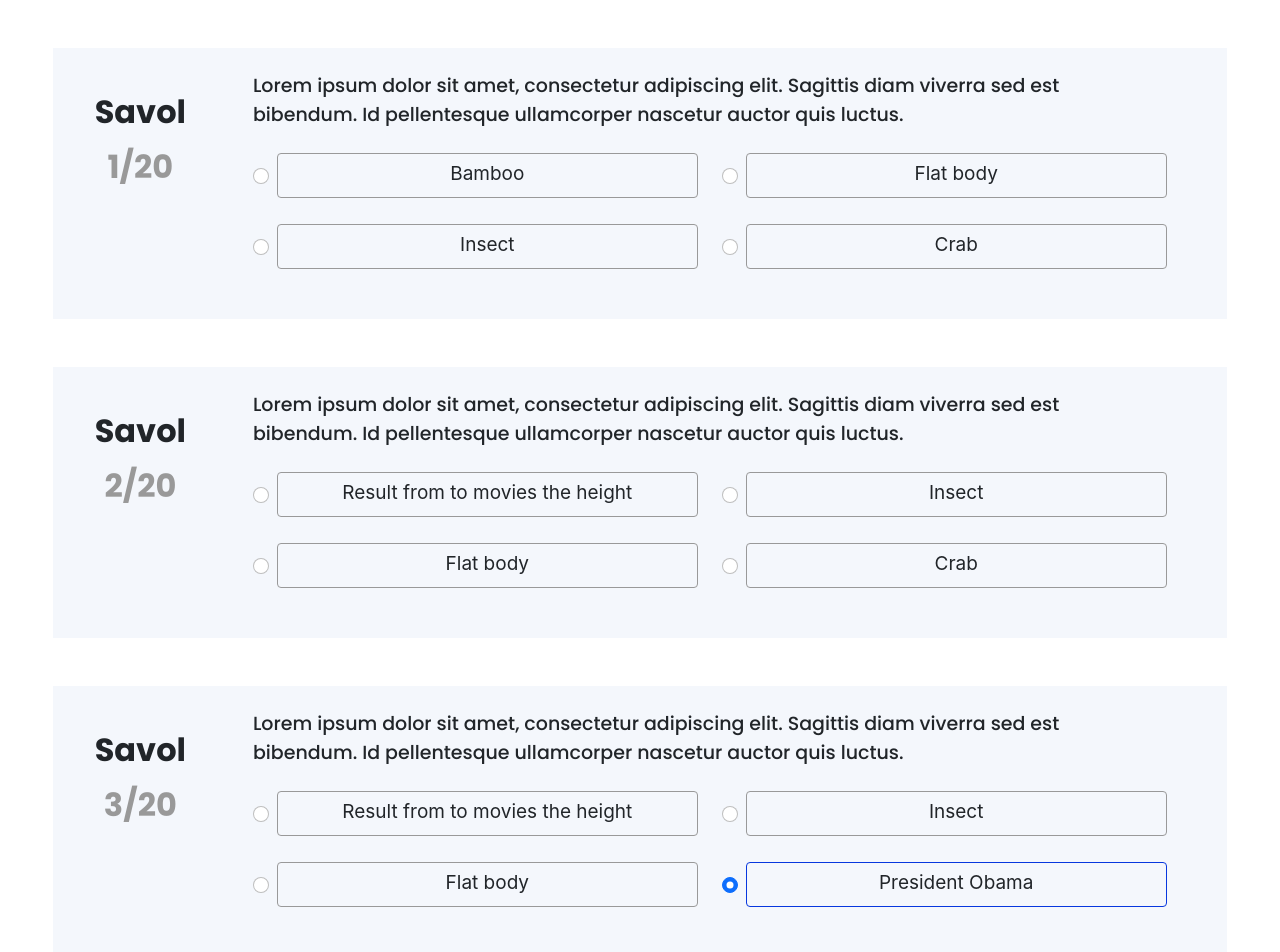
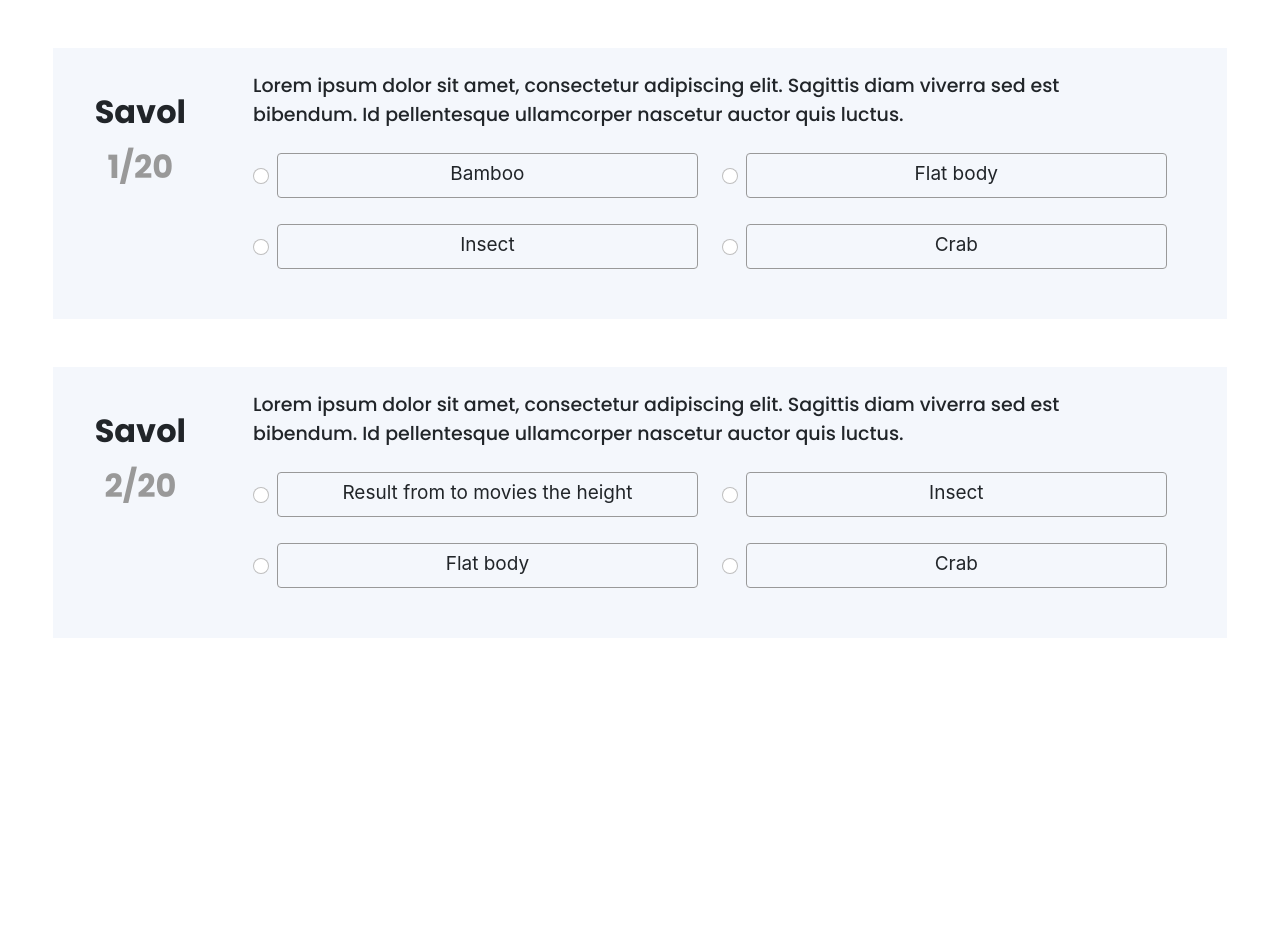
Before and after one commit to Abdullokh-dev/AK-Lavia-Academy, a Vue app: page /test in a window 1280 px wide. Shown: the part 120-1072 px from the top of the page. Built offline with nearby package versions, Linux system fonts and the light colour scheme.

Commit message:
Animate (Test, BuyCourse) page

```diff
--- a/src/pages/BuyCourse.vue
+++ b/src/pages/BuyCourse.vue
@@ -2,13 +2,13 @@
   <div class="row main-row">
 
     <div class="col-12">
-      <div class="text-1">
+      <div class="text-1" data-aos="fade-down">
         Kursga yozilish!
       </div>
     </div>
 
     <div class="row d-flex justify-content-md-center">
-      <div class="col-12 col-md-9">
+      <div class="col-12 col-md-9" data-aos="fade-in" data-aos-delay="400">
         <div class="select-div">
           <select aria-label="Default select example" class="form-select">
             <option selected>Lavia Android Developer</option>
@@ -20,7 +20,7 @@
       </div>
 
       <div class="col-12 col-md-2 d-flex justify-content-center justify-content-md-start">
-        <div class="button-div text-center mt-3">
+        <div class="button-div text-center mt-3" data-aos="fade-in" data-aos-delay="550">
           <button>To’lash</button>
         </div>
       </div>
@@ -30,28 +30,28 @@
       <div class="col-12 col-lg-11">
 
         <div class="row ps-4 ps-xl-0">
-          <div class="col-12 col-md-6 col-xl-3 mt-4 mt-md-5">
+          <div class="col-12 col-md-6 col-xl-3 mt-4 mt-md-5" data-aos="fade-in" data-aos-delay="700">
             <div class="card-course text-center">
               <div class="title">Boshlanish vaqti:</div>
               <div class="title-name">Noyabr</div>
             </div>
           </div>
 
-          <div class="col-12 col-md-6 col-xl-3 mt-md-5">
+          <div class="col-12 col-md-6 col-xl-3 mt-md-5" data-aos="fade-in" data-aos-delay="850">
             <div class="card-course text-center m-3">
               <div class="title">Kurs nomi:</div>
               <div class="title-name">Lavia android developer</div>
             </div>
           </div>
 
-          <div class="col-12 col-md-6 col-xl-3 mt-xl-5">
+          <div class="col-12 col-md-6 col-xl-3 mt-xl-5" data-aos="fade-in" data-aos-delay="1000">
             <div class="card-course text-center m-3">
               <div class="title">narxi:</div>
               <div class="title-name">1 000 000 so’m</div>
             </div>
           </div>
 
-          <div class="col-12 col-md-6 col-xl-3 mt-xl-5">
+          <div class="col-12 col-md-6 col-xl-3 mt-xl-5" data-aos="fade-in" data-aos-delay="1150">
             <div class="card-course text-center m-3">
               <div class="title">Qolgan joylar:</div>
               <div class="title-name">12</div>
@@ -62,7 +62,7 @@
       </div>
     </div>
     <div class="col-12">
-      <div class="text-2 ps-4 ps-md-3 ms-md-3 ps-xl-4 mt-xl-5">
+      <div class="text-2 ps-4 ps-md-3 ms-md-3 ps-xl-4 mt-xl-5 ms-xxl-5" data-aos="fade-right" data-aos-delay="1300">
         <span class="dark-text">Kurs haqida ma’lumot:</span>
         Lorem ipsum dolor sit amet, consectetur adipiscing elit ut aliquam, purus sit amet
         luctus venenatis, lectus magna fringilla urna, porttitor
--- a/src/pages/Test.vue
+++ b/src/pages/Test.vue
@@ -5,13 +5,13 @@
 
       <div class="row">
         <div class="col-12 text-center">
-          <div class="text-1">
+          <div class="text-1" data-aos="fade-down">
             LAVIA ACADEMY TEST
           </div>
         </div>
       </div>
 
-      <div class="row test-block pt-lg-4 pe-lg-5 mt-5">
+      <div class="row test-block pt-lg-4 pe-lg-5 mt-5" data-aos="fade-right">
         <div class="col-12 col-lg-2">
           <div class="text-1-order">
             Savol <span class="order">1/20</span>
@@ -21,13 +21,13 @@
         <div class="col-12 col-lg-10">
           <div class="row">
             <div class="col">
-              <div class="text-2">
+              <div class="text-2" data-aos="flip-down" data-aos-delay="400">
                 Lorem ipsum dolor sit amet, consectetur adipiscing elit. Sagittis diam viverra sed est bibendum. Id
                 pellentesque ullamcorper nascetur auctor quis luctus.
               </div>
             </div>
           </div>
-          <div class="row pb-5">
+          <div class="row pb-5" data-aos="flip-down" data-aos-delay="600">
             <div class="col-12 col-md-6 mt-4 ps-xxl-4">
               <div class="form-check">
                 <input id="exampleRadios1" checked class="form-check-input" name="exampleRadios" type="radio" value="option1">
@@ -38,8 +38,7 @@
             </div>
             <div class="col-12 col-md-6 mt-4 ps-xxl-4">
               <div class="form-check">
-                <input id="exampleRadios2" checked class="form-check-input" name="exampleRadios" type="radio"
-                       value="option1">
+                <input id="exampleRadios2" checked class="form-check-input" name="exampleRadios" type="radio" value="option1">
                 <label class="form-check-label" for="exampleRadios2">
                   Flat body
                 </label>
@@ -67,7 +66,7 @@
         </div>
       </div>
 
-      <div class="row test-block pt-lg-4 pe-lg-5 mt-5">
+      <div class="row test-block pt-lg-4 pe-lg-5 mt-5" data-aos="fade-left">
         <div class="col-12 col-lg-2">
           <div class="text-1-order">
             Savol <span class="order">2/20</span>
@@ -77,13 +76,13 @@
         <div class="col-12 col-lg-10">
           <div class="row">
             <div class="col">
-              <div class="text-2">
+              <div class="text-2" data-aos="flip-down" data-aos-delay="400">
                 Lorem ipsum dolor sit amet, consectetur adipiscing elit. Sagittis diam viverra sed est bibendum. Id
                 pellentesque ullamcorper nascetur auctor quis luctus.
               </div>
             </div>
           </div>
-          <div class="row pb-5">
+          <div class="row pb-5" data-aos="flip-down" data-aos-delay="600">
             <div class="col-12 col-md-6 mt-4 ps-xxl-4">
               <div class="form-check">
                 <input id="exampleRadios5" checked class="form-check-input" name="exampleRadios" type="radio" value="option1">
@@ -121,7 +120,7 @@
         </div>
       </div>
 
-      <div class="row test-block pt-lg-4 pe-lg-5 mt-5 mb-5">
+      <div class="row test-block pt-lg-4 pe-lg-5 mt-5 mb-5" data-aos="fade-right">
         <div class="col-12 col-lg-2">
           <div class="text-1-order">
             Savol <span class="order">3/20</span>
@@ -131,13 +130,13 @@
         <div class="col-12 col-lg-10">
           <div class="row">
             <div class="col">
-              <div class="text-2">
+              <div class="text-2" data-aos="flip-down" data-aos-delay="400">
                 Lorem ipsum dolor sit amet, consectetur adipiscing elit. Sagittis diam viverra sed est bibendum. Id
                 pellentesque ullamcorper nascetur auctor quis luctus.
               </div>
             </div>
           </div>
-          <div class="row pb-5">
+          <div class="row pb-5" data-aos="flip-down" data-aos-delay="600">
             <div class="col-12 col-md-6 mt-4 ps-xxl-4">
               <div class="form-check">
                 <input id="exampleRadios9" checked class="form-check-input" name="exampleRadios" type="radio" value="option1">
@@ -148,8 +147,7 @@
             </div>
             <div class="col-12 col-md-6 mt-4 ps-xxl-4">
               <div class="form-check">
-                <input id="exampleRadios10" checked class="form-check-input" name="exampleRadios" type="radio"
-                       value="option1">
+                <input id="exampleRadios10" checked class="form-check-input" name="exampleRadios" type="radio" value="option1">
                 <label class="form-check-label" for="exampleRadios10">
                   Insect
                 </label>
@@ -157,8 +155,7 @@
             </div>
             <div class="col-12 col-md-6 mt-4 ps-xxl-4">
               <div class="form-check">
-                <input id="exampleRadios11" checked class="form-check-input" name="exampleRadios" type="radio"
-                       value="option1">
+                <input id="exampleRadios11" checked class="form-check-input" name="exampleRadios" type="radio" value="option1">
                 <label class="form-check-label" for="exampleRadios11">
                   Flat body
                 </label>
```
